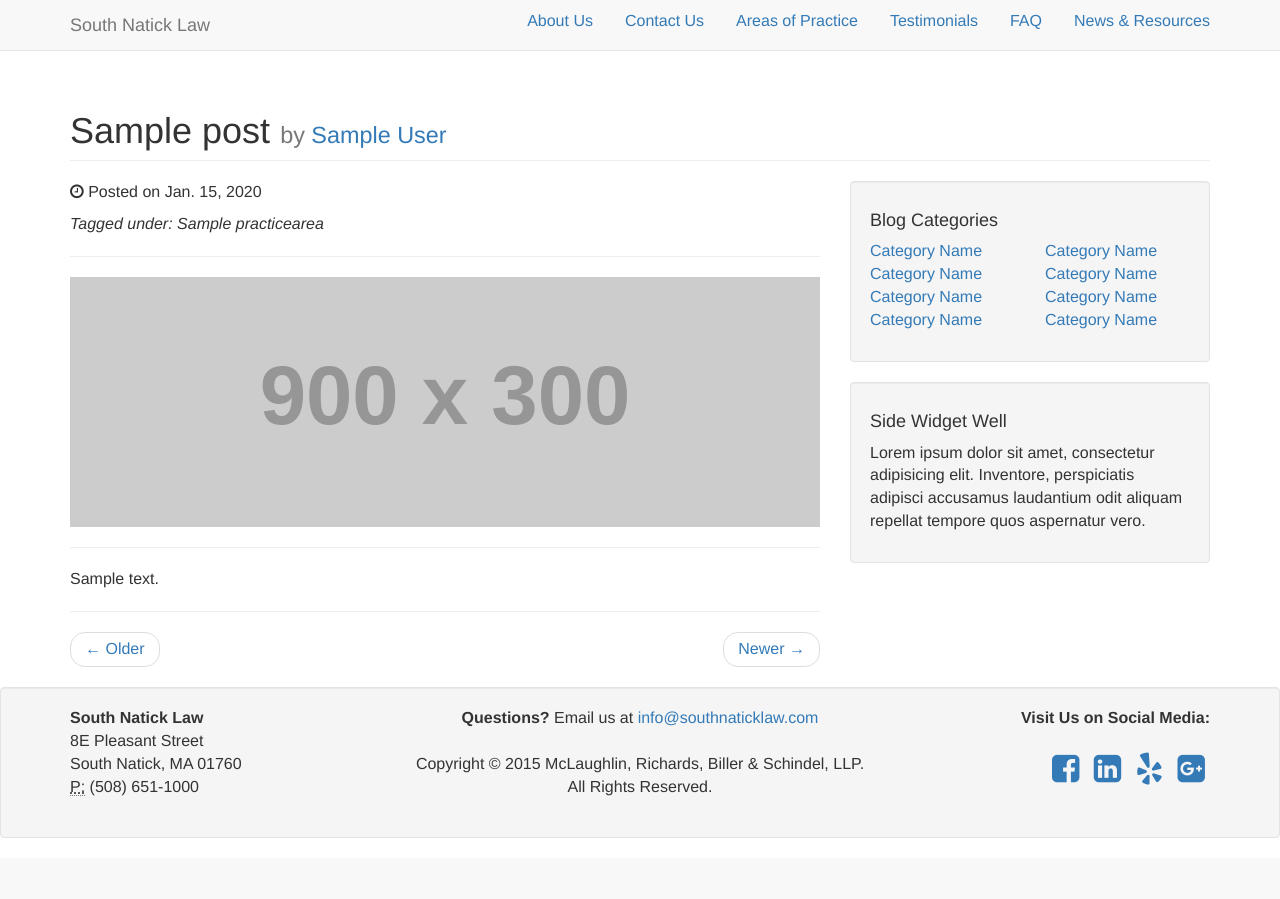
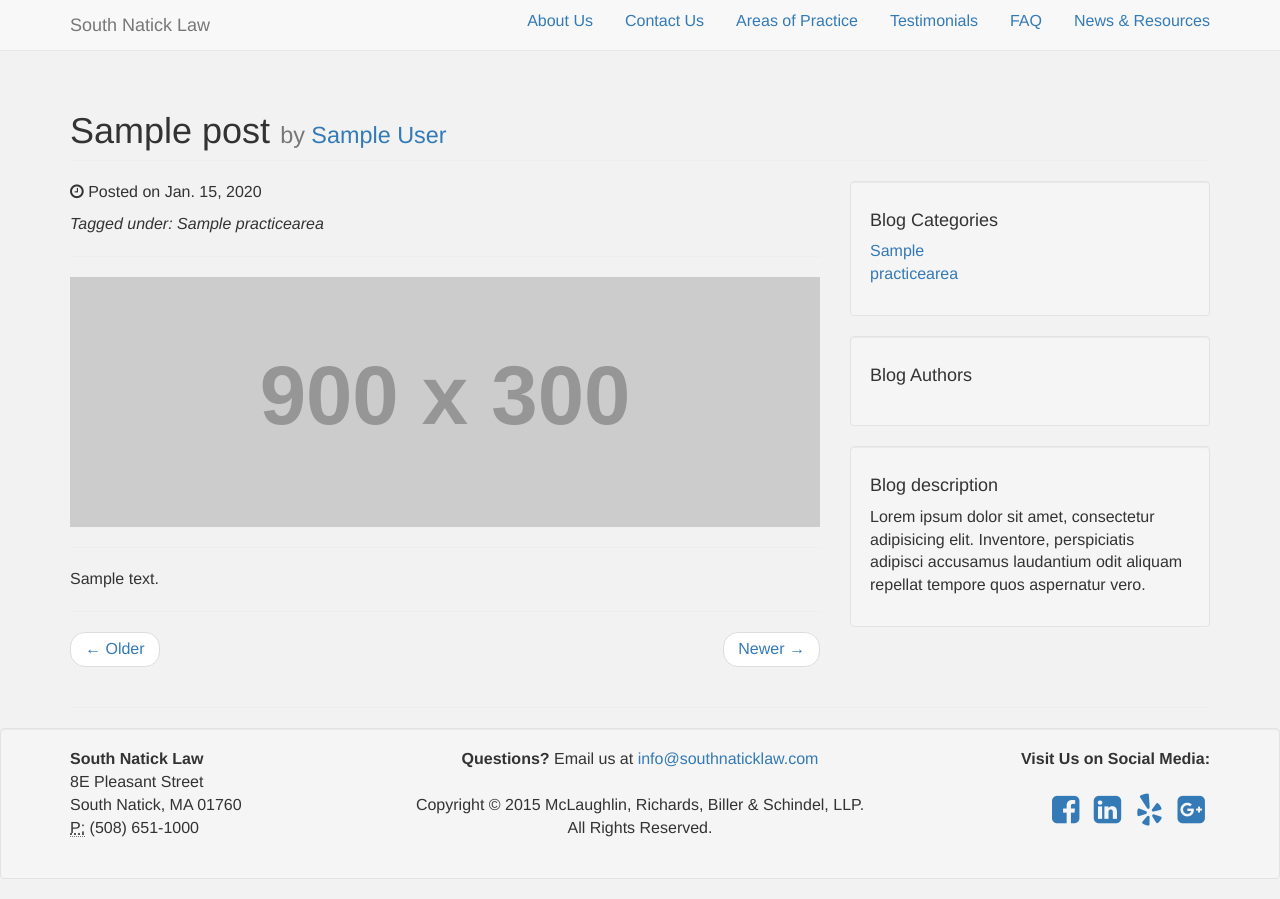
Before and after one commit to samajammin/south-natick-law, a Django app: a page that uses website/templates/base.html in a window 1280 px wide. Before the commit the page ends 838 px from the top, so only its background shows below. Run offline with Django 3.2, Linux system fonts and the light colour scheme; tables that the repository leaves empty hold one stand-in row (values such as "Sample post"); grey boxes labelled with a size stand in for pictures from a placeholder-image service; parts of the project's set-up code (start-up, migrations or seed data) failed here and were passed over; some libraries are stand-ins or nearby versions.

Commit message:
Remove background image

```diff
--- a/requirements.txt
+++ b/requirements.txt
@@ -1,6 +1,3 @@
-bpython==0.13.2
-cffi==0.8.6
-cryptography==0.7.2
 Django==1.7.4
 django-bootstrap-form==3.1
 django-extensions==1.5.0
--- a/website/static/css/main.css
+++ b/website/static/css/main.css
@@ -23,16 +23,31 @@
 	padding: 30px 20px 20px 20px;
 }
 
+body {
+	background-color: #F2F2F2;
+}
+
+h3, .h3 {
+	font-size: 24px;
+	color: #EEEEEE;
+}
+
+.panel-default > .panel-heading {
+	background-color: #4F6E91;
+}
+
+
 /*todo jumbotron editing*/
-/*.jumbotron {*/
-	/*background-size: cover;*/
+#hero {
+	background-size: cover;
 	/*background-image: url("../img/South_Natick_Law_home.png");*/
-/*}*/
+	background-image: url("../img/library.jpg");
+}
 
-/*.jumbotron p{*/
-	/*color: #ffffff;*/
-/*}*/
+.jumbotron p{
+	color: #ffffff;
+}
 
-/*.jumbotron h1{*/
-	/*color: #ffffff;*/
-/*}*/
+.jumbotron h1{
+	color: #ffffff;
+}
--- a/website/templates/base.html
+++ b/website/templates/base.html
@@ -69,11 +69,14 @@
       </div><!-- /.container-fluid -->
    </nav>
 
-  <div class="container">
+{#big hero image#}
+{#  <div class="container-fluid" id="hero">#}
+    <div class="container">
       {% block content %}
         <h1>Hello, world!</h1>
       {% endblock content %}
-  </div>
+    </div>
+{#  </div>#}
 
   <div class="footer well">
       <div class="container">
--- a/website/templates/blog.html
+++ b/website/templates/blog.html
@@ -167,7 +167,7 @@
     </div>
     <!-- /.row -->
 
-    <hr>
+{#    <hr>#}
 
 
 {% endblock %}
--- a/website/templates/view_post.html
+++ b/website/templates/view_post.html
@@ -144,40 +144,77 @@
         <div class="col-md-4">
 
             <!-- Blog Categories Well -->
+{#            todo filtering blog list by category#}
             <div class="well">
                 <h4>Blog Categories</h4>
                 <div class="row">
                     <div class="col-lg-6">
                         <ul class="list-unstyled">
-                                <li><a href="#">Category Name</a>
+                            {% for tag in tags %}
+{#                                 todo confirm this is setup correctly for tag_index view#}
+                                <li><a href="{% url 'tag_index' slug=tag.slug %}">{{ tag.name }}</a>
                                 </li>
-                                <li><a href="#">Category Name</a>
-                                </li>
-                                <li><a href="#">Category Name</a>
-                                </li>
-                                <li><a href="#">Category Name</a>
-                                </li>
+{#                                <li><a href="#">Category Name</a>#}
+{#                                </li>#}
+{#                                <li><a href="#">Category Name</a>#}
+{#                                </li>#}
+{#                                <li><a href="#">Category Name</a>#}
+{#                                </li>#}
+                            {% endfor %}
                         </ul>
                     </div>
+                    <!-- /.col-lg-6 -->
                     <div class="col-lg-6">
                         <ul class="list-unstyled">
-                                <li><a href="#">Category Name</a>
-                                </li>
-                                <li><a href="#">Category Name</a>
-                                </li>
-                                <li><a href="#">Category Name</a>
-                                </li>
-                                <li><a href="#">Category Name</a>
-                                </li>
+{#                            <li><a href="#">Category Name</a>#}
+{#                            </li>#}
+{#                            <li><a href="#">Category Name</a>#}
+{#                            </li>#}
+{#                            <li><a href="#">Category Name</a>#}
+{#                            </li>#}
+{#                            <li><a href="#">Category Name</a>#}
+{#                            </li>#}
                         </ul>
                     </div>
+                    <!-- /.col-lg-6 -->
+                </div>
+                <!-- /.row -->
+            </div>
+
+            <!-- Blog Contributors Well -->
+{#            todo filtering blog list by category#}
+            <div class="well">
+                <h4>Blog Authors</h4>
+                <div class="row">
+                    <div class="col-lg-6">
+                        <ul class="list-unstyled">
+                            {% for author in authors %}
+                                <li><a href="{% url 'author_index' slug=author.slug%}">{{ author}}</a>
+                                </li>
+                            {% endfor %}
+                        </ul>
+                    </div>
+                    <!-- /.col-lg-6 -->
+                    <div class="col-lg-6">
+                        <ul class="list-unstyled">
+{#                            <li><a href="#">Category Name</a>#}
+{#                            </li>#}
+{#                            <li><a href="#">Category Name</a>#}
+{#                            </li>#}
+{#                            <li><a href="#">Category Name</a>#}
+{#                            </li>#}
+{#                            <li><a href="#">Category Name</a>#}
+{#                            </li>#}
+                        </ul>
+                    </div>
+                    <!-- /.col-lg-6 -->
                 </div>
                 <!-- /.row -->
             </div>
 
             <!-- Side Widget Well -->
             <div class="well">
-                    <h4>Side Widget Well</h4>
+                <h4>Blog description</h4>
                 <p>Lorem ipsum dolor sit amet, consectetur adipisicing elit. Inventore, perspiciatis adipisci accusamus laudantium odit aliquam repellat tempore quos aspernatur vero.</p>
             </div>
 
@@ -185,4 +222,6 @@
 
     </div>
     <!-- /.row -->
+
+    <hr>
 {% endblock %}
```
Also changed, not shown: website/templates/index.html (+15 -11 lines), website/static/img/library.jpg (added), 3 other files. Lines whose indentation alone changed are shown as unchanged.
